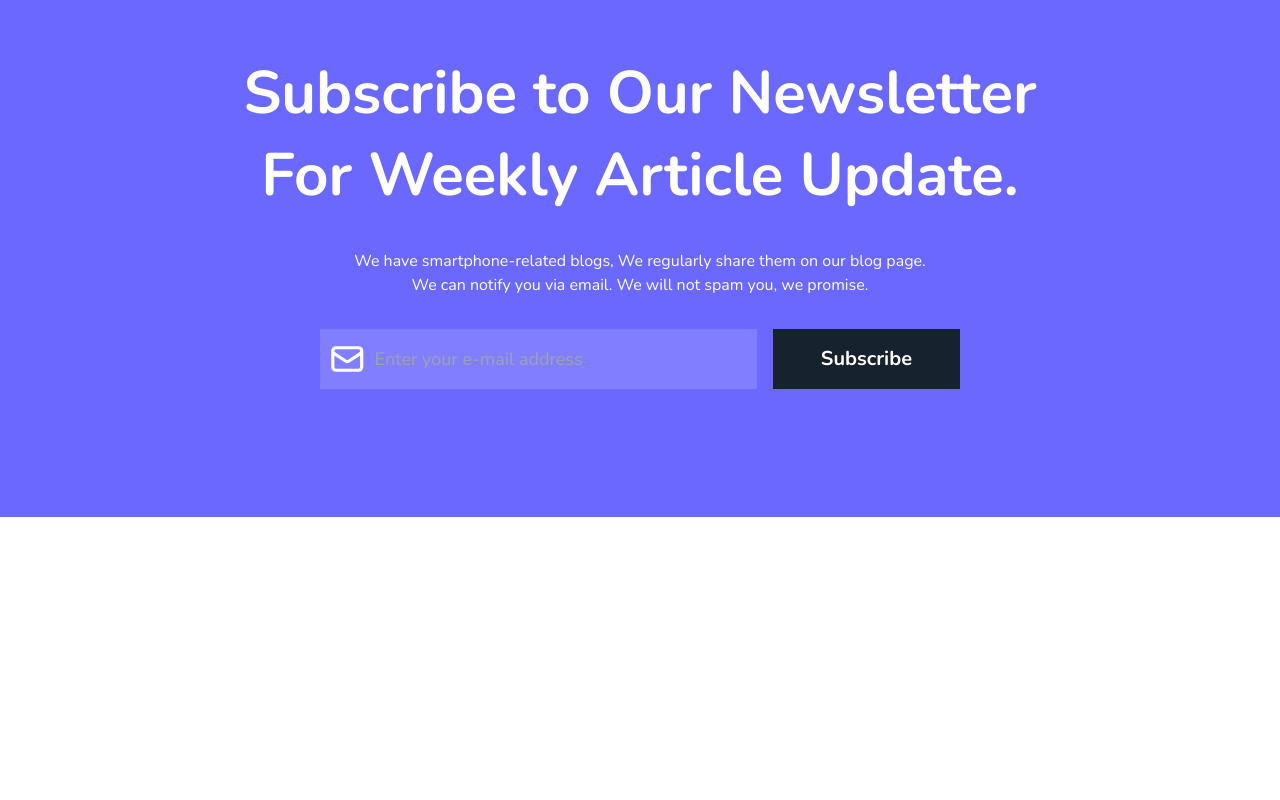
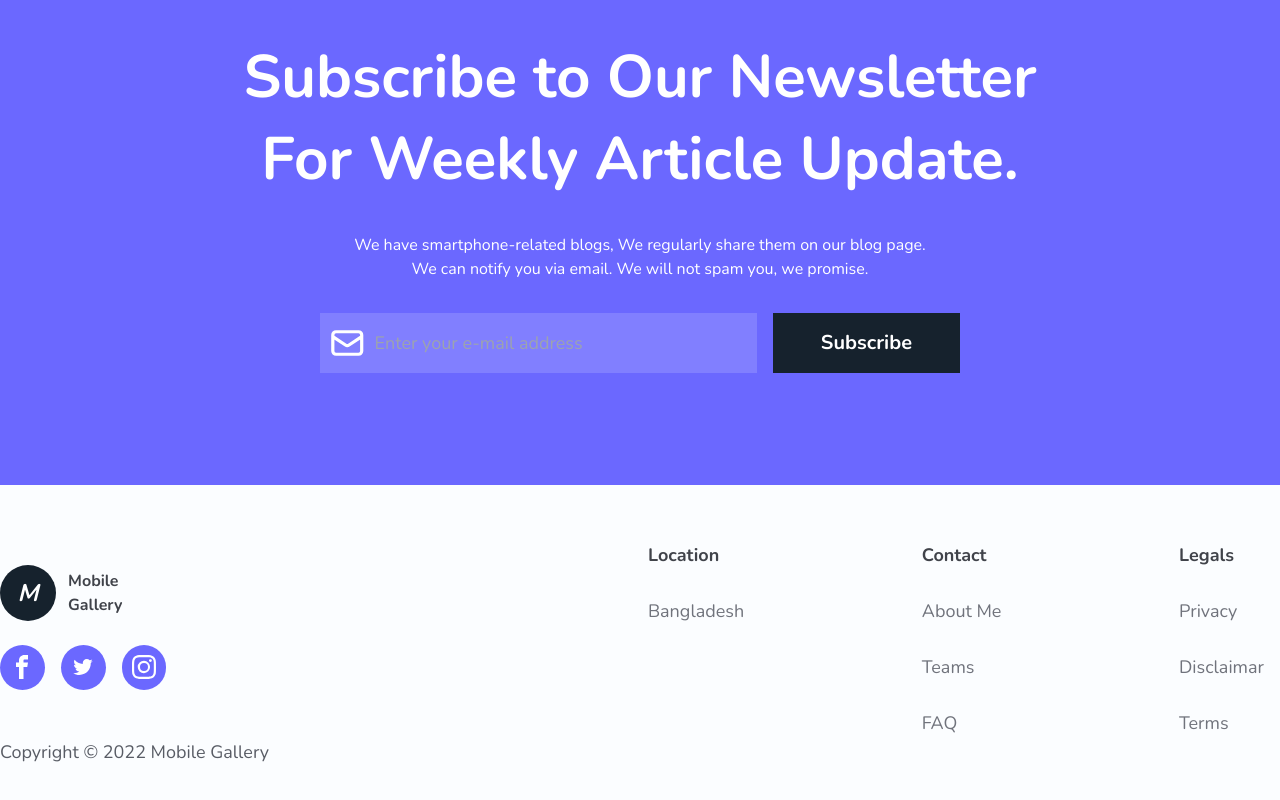
Before and after one commit to firasel/Mobile-Gallery, a React (Vite) app: page / in a window 1280 px wide. Shown: the part 4196-4996 px from the top of the page. Before the commit the page ends 4713 px from the top, so only its background shows below. Built offline with nearby package versions, Linux system fonts and the light colour scheme.

Commit message:
footer section created

```diff
--- a/src/App.jsx
+++ b/src/App.jsx
@@ -2,6 +2,7 @@ import { useState } from "react";
 import "./App.css";
 import Experience from "./components/Experience/Experience";
 import FastService from "./components/FastService/FastService";
+import Footer from "./components/Footer/Footer";
 import Header from "./components/Header/Header";
 import OurServices from "./components/OurServices/OurServices";
 import Repair from "./components/Repair/Repair";
@@ -18,6 +19,7 @@ function App() {
       <Experience />
       <FastService />
       <Subscribe />
+      <Footer />
     </div>
   );
 }
--- /dev/null
+++ b/src/Components/Footer/Footer.jsx
@@ -0,0 +1,72 @@
+import React from "react";
+import { AiOutlineTwitter } from "react-icons/ai";
+import { BsInstagram } from "react-icons/bs";
+import { ImFacebook } from "react-icons/im";
+
+const Footer = () => {
+  const footerLinks = [
+    { title: "Location", links: ["Bangladesh"] },
+    { title: "Contact", links: ["About Me", "Teams", "FAQ"] },
+    { title: "Legals", links: ["Privacy", "Disclaimar", "Terms"] },
+  ];
+
+  const socialLink = [
+    {
+      icon: <ImFacebook />,
+    },
+    {
+      icon: <AiOutlineTwitter />,
+    },
+    {
+      icon: <BsInstagram />,
+    },
+  ];
+
+  return (
+    <div className="container w-full mx-auto py-6 md:py-14 font-[Nunito]">
+      <div className="flex items-start justify-between">
+        <div className="w-full">
+          <div className="w-fit flex items-center">
+            <div className="my-6 mr-3 py-3 px-[1.1rem] rounded-full bg-[#16222D] text-white font-semibold text-2xl italic">
+              M
+            </div>
+            <div className="text-[#40434A] font-semibold font-[Nunito]">
+              Mobile
+              <br />
+              Gallery
+            </div>
+          </div>
+          <div className="flex items-center gap-4 mb-12">
+            {socialLink.map((socialData, index) => (
+              <div
+                key={index}
+                className="w-[2.8rem] h-[2.8rem] rounded-full p-2 bg-[#6B68FF] hover:bg-[#5d5bff] transition-all duration-300 text-white text-2xl flex items-center justify-center"
+              >
+                {socialData.icon}
+              </div>
+            ))}
+          </div>
+          <p className="text-[#585C65] text-lg">
+            Copyright © 2022 Mobile Gallery
+          </p>
+        </div>
+        <div className="w-full flex items-start justify-between px-4">
+          {footerLinks?.map((linkData, index) => (
+            <div key={index} className="text-lg">
+              <h4 className="text-[#40434A] font-semibold mb-7">
+                {linkData.title}
+              </h4>
+              {linkData?.links?.map((link, index) => (
+                <div className="text-[#70737C] mb-7 cursor-pointer" key={index}>
+                  {link}
+                </div>
+              ))}
+            </div>
+          ))}
+        </div>
+      </div>
+    </div>
+  );
+};
+
+export default Footer;
--- a/src/Components/Subscribe/Subscribe.jsx
+++ b/src/Components/Subscribe/Subscribe.jsx
@@ -3,8 +3,8 @@ import { HiOutlineMail } from "react-icons/hi";
 
 const Subscribe = () => {
   return (
-    <div className="container mx-auto w-full flex items-center bg-[#6B68FF]">
-      <div className="w-full py-6 md:py-32 font-[Nunito] text-center">
+    <div className="container mx-auto w-full bg-[#6B68FF]">
+      <div className="w-full py-6 md:py-28 font-[Nunito] text-center">
         <h2 className="text-6xl text-white font-[600] mb-8 md:leading-snug">
           Subscribe to Our Newsletter
           <br />
```
